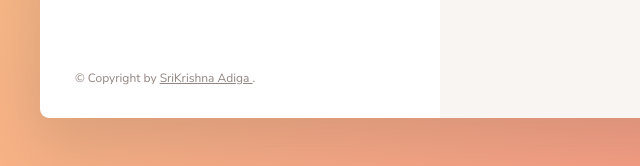
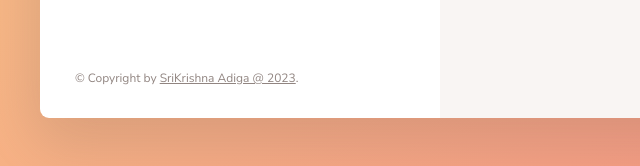
Before and after one commit to adiga27/forkify, a website built with Parcel: page index.html in a window 1280 px wide. Shown: the part 1103-1269 px from the top of the page, 0-640 px from the left. Built offline with nearby package versions, Linux system fonts and the light colour scheme.

Commit message:
'Copy right changes'

```diff
--- a/index.html
+++ b/index.html
@@ -127,7 +127,7 @@
             class="twitter-link"
             target="_blank"
             href="https://twitter.com/the_adiga_"
-            >SriKrishna Adiga </a
+            >SriKrishna Adiga @ 2023</a
           >.
         </p>
       </div>
```
